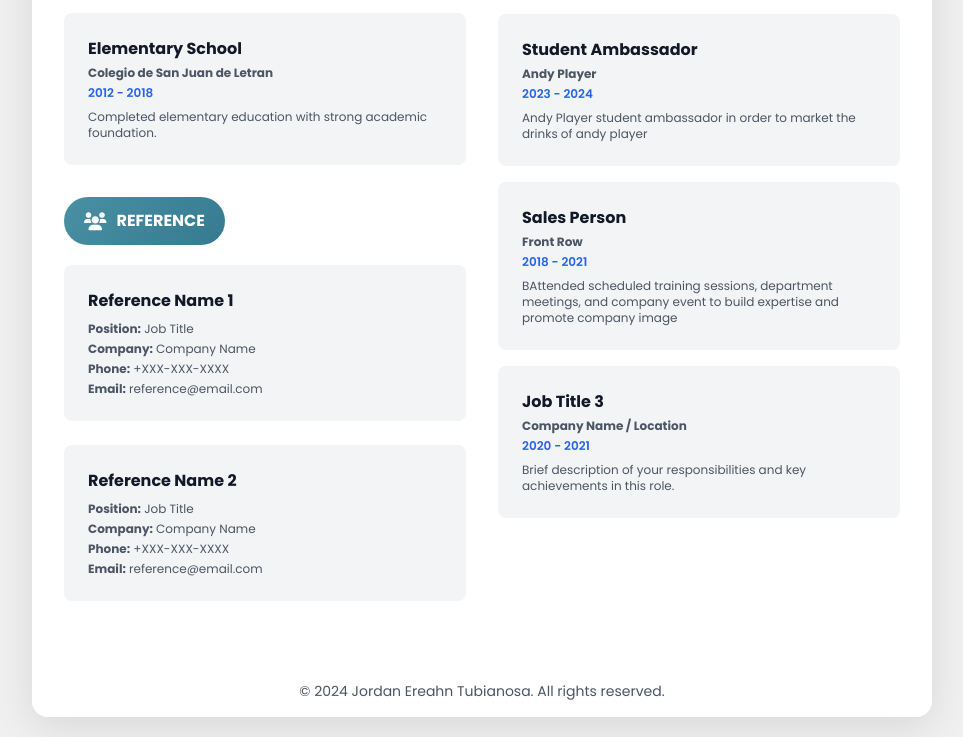
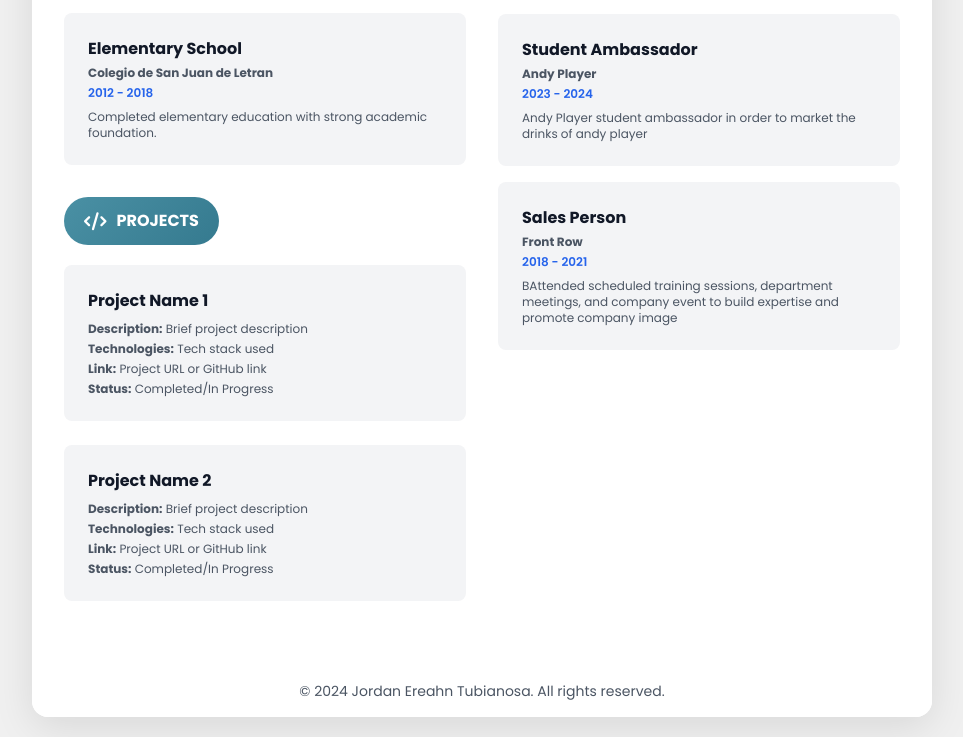
Before and after one commit to JordanTubs/Tubianosa_CVPortfolio, a website: page index.html in a window 1280 px wide. Shown: the part 1131-1868 px from the top of the page, without its empty margins (158-1121 px from the left). Drawn offline with nearby package versions, Linux system fonts and the light colour scheme.

Commit message:
Replace Reference section with Projects section

```diff
--- a/index.html
+++ b/index.html
@@ -138,26 +138,26 @@
                     </div>
                 </div>
 
-                <!-- Reference Section -->
+                <!-- Projects Section -->
                 <div class="mb-8">
                     <div class="section-header">
-                        <i class="fas fa-users"></i>
-                        REFERENCE
+                        <i class="fas fa-code"></i>
+                        PROJECTS
                     </div>
                     <div class="space-y-6">
                         <div class="bg-gray-100 rounded-lg p-6">
-                            <h3 class="font-bold text-gray-900 mb-2">Reference Name 1</h3>
-                            <p class="text-xs text-gray-600 mb-1"><strong>Position:</strong> Job Title</p>
-                            <p class="text-xs text-gray-600 mb-1"><strong>Company:</strong> Company Name</p>
-                            <p class="text-xs text-gray-600 mb-1"><strong>Phone:</strong> +XXX-XXX-XXXX</p>
-                            <p class="text-xs text-gray-600"><strong>Email:</strong> reference@email.com</p>
+                            <h3 class="font-bold text-gray-900 mb-2">Project Name 1</h3>
+                            <p class="text-xs text-gray-600 mb-1"><strong>Description:</strong> Brief project description</p>
+                            <p class="text-xs text-gray-600 mb-1"><strong>Technologies:</strong> Tech stack used</p>
+                            <p class="text-xs text-gray-600 mb-1"><strong>Link:</strong> Project URL or GitHub link</p>
+                            <p class="text-xs text-gray-600"><strong>Status:</strong> Completed/In Progress</p>
                         </div>
                         <div class="bg-gray-100 rounded-lg p-6">
-                            <h3 class="font-bold text-gray-900 mb-2">Reference Name 2</h3>
-                            <p class="text-xs text-gray-600 mb-1"><strong>Position:</strong> Job Title</p>
-                            <p class="text-xs text-gray-600 mb-1"><strong>Company:</strong> Company Name</p>
-                            <p class="text-xs text-gray-600 mb-1"><strong>Phone:</strong> +XXX-XXX-XXXX</p>
-                            <p class="text-xs text-gray-600"><strong>Email:</strong> reference@email.com</p>
+                            <h3 class="font-bold text-gray-900 mb-2">Project Name 2</h3>
+                            <p class="text-xs text-gray-600 mb-1"><strong>Description:</strong> Brief project description</p>
+                            <p class="text-xs text-gray-600 mb-1"><strong>Technologies:</strong> Tech stack used</p>
+                            <p class="text-xs text-gray-600 mb-1"><strong>Link:</strong> Project URL or GitHub link</p>
+                            <p class="text-xs text-gray-600"><strong>Status:</strong> Completed/In Progress</p>
                         </div>
                     </div>
                 </div>
@@ -232,12 +232,6 @@
                             <p class="text-xs text-blue-600 font-semibold mb-2">2018 - 2021</p>
                             <p class="text-xs text-gray-600">BAttended scheduled training sessions, department meetings, and company event to build expertise and promote company image</p>
                         </div>
-                        <div class="bg-gray-100 rounded-lg p-6">
-                            <h3 class="font-bold text-gray-900 mb-1">Job Title 3</h3>
-                            <p class="text-xs text-gray-600 mb-1"><strong>Company Name / Location</strong></p>
-                            <p class="text-xs text-blue-600 font-semibold mb-2">2020 - 2021</p>
-                            <p class="text-xs text-gray-600">Brief description of your responsibilities and key achievements in this role.</p>
-                        </div>
                     </div>
                 </div>
             </div>
```
